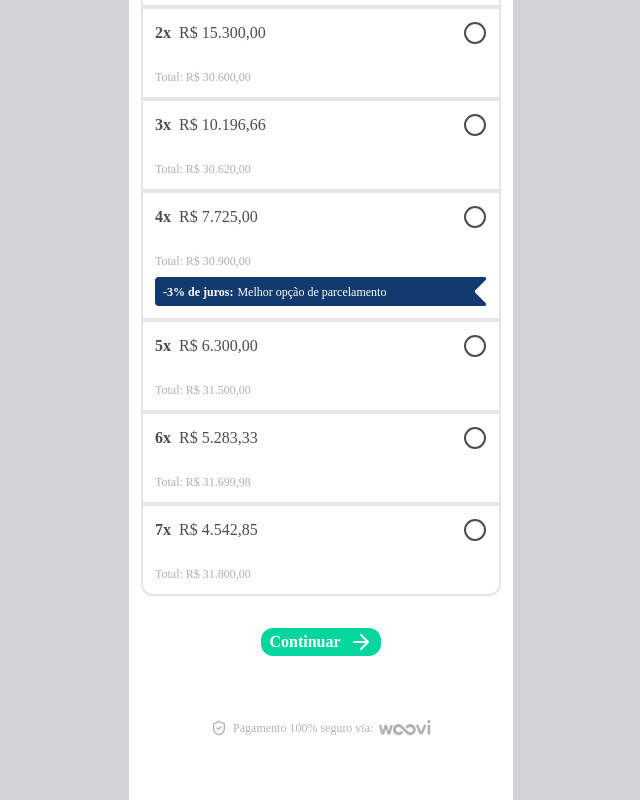
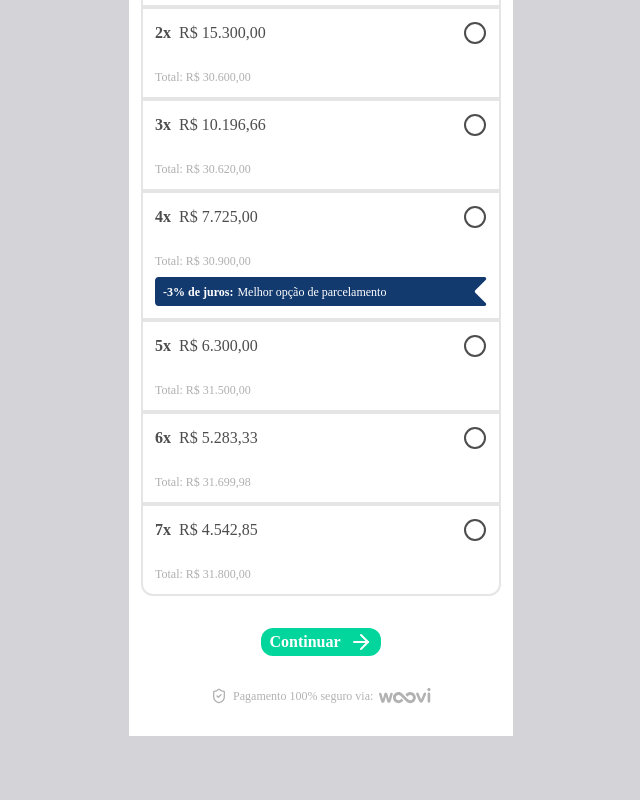
Before and after one commit to wkauan/woovi-frontend-challenge, a React (Vite) app: page / in a window 1280 px wide. Shown: the part 274-1074 px from the top of the page, without its empty margins (319-959 px from the left). After the commit the page ends 1010 px from the top, so only its background shows below. Built offline with nearby package versions, Linux system fonts and the light colour scheme.

Commit message:
remove: Removendo classe de padding y

```diff
--- a/src/components/footer.tsx
+++ b/src/components/footer.tsx
@@ -2,7 +2,7 @@ import { ShieldCheck } from "lucide-react";
 
 export function Footer() {
   return (
-    <footer className="flex gap-1.5 py-8 text-[#B2B2B2] text-xs">
+    <footer className="flex gap-1.5 text-[#B2B2B2] text-xs">
       <p className="flex gap-1.5">
         <ShieldCheck className="size-4" />
         Pagamento 100% seguro via:
```
